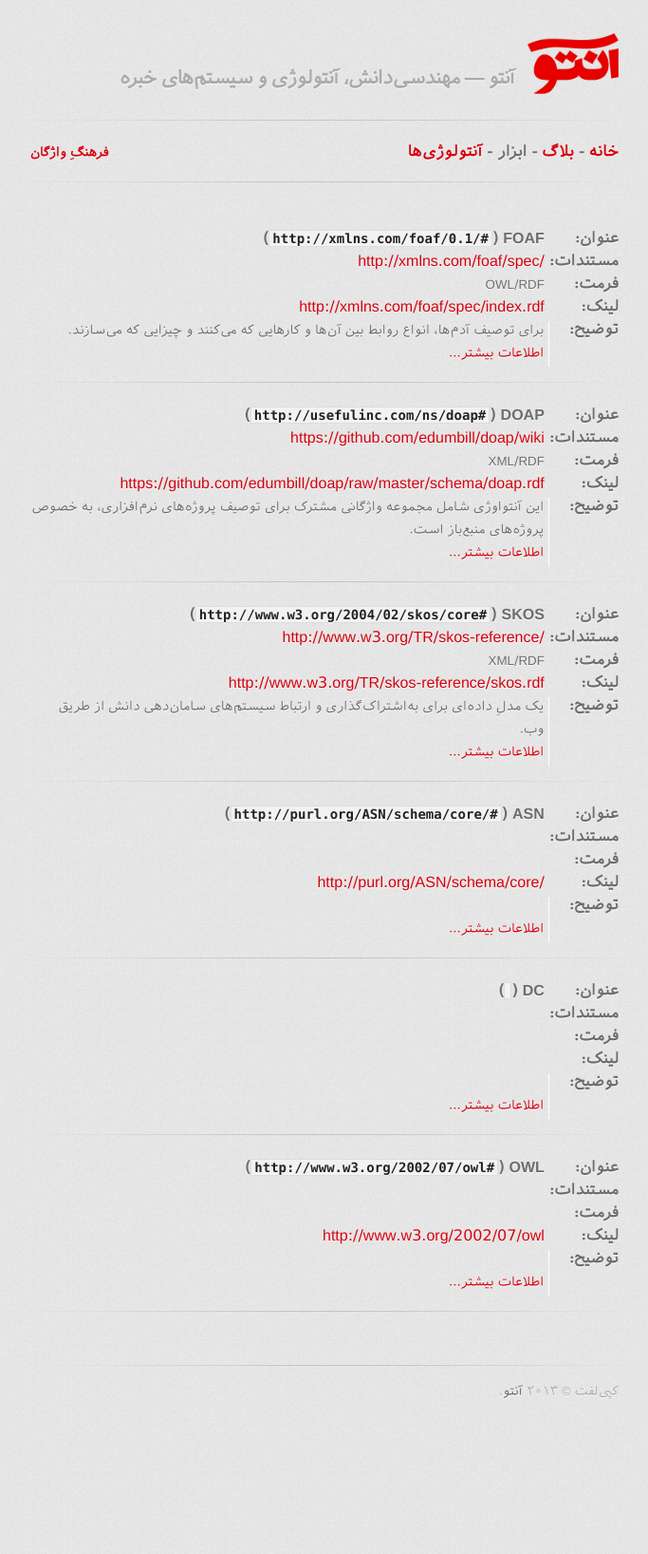
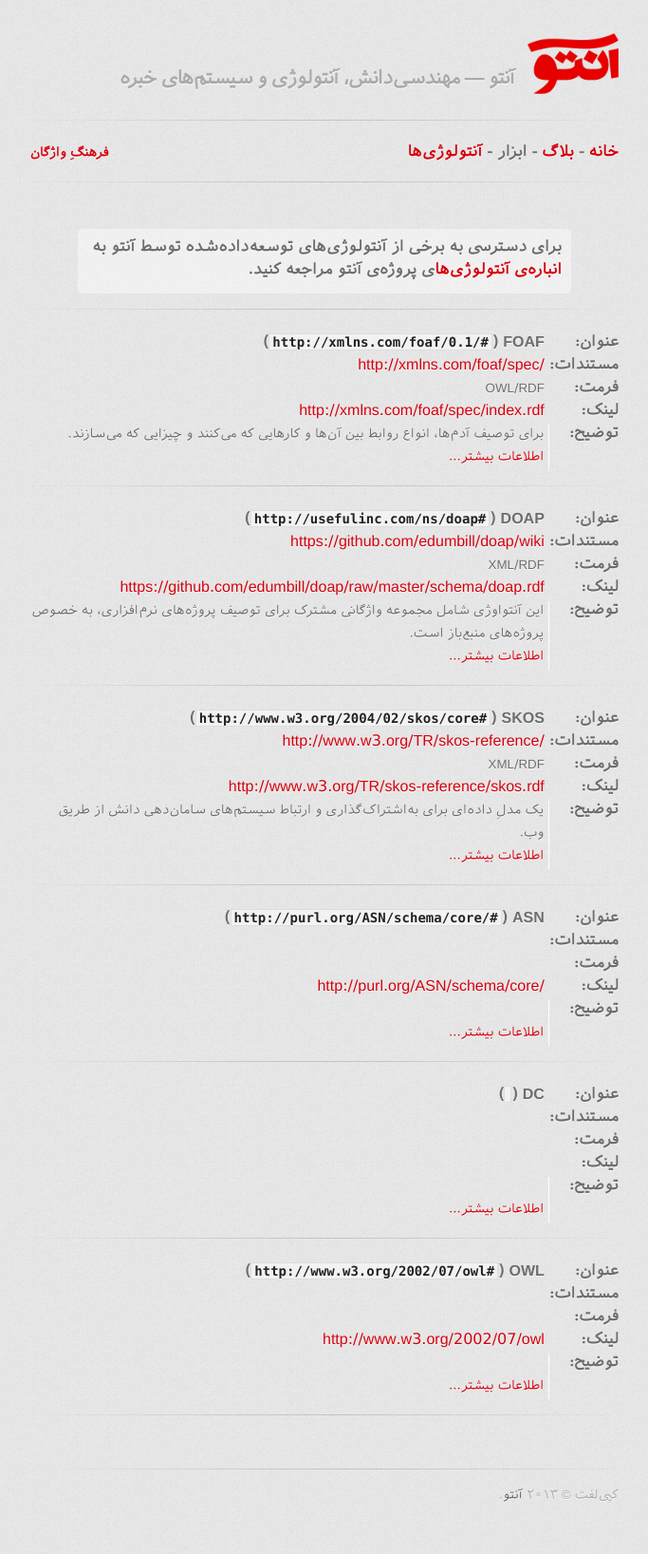
Before and after one commit to morteza/onto, a Jekyll site: the page built from ontologies.html, in a window 1280 px wide. Shown: the whole page at 95% size, without its empty margins (298-981 px from the left). Built offline with Jekyll 4.4.1, drawn with Linux system fonts in a browser that asks for light colours; before the commit the page ends 1527 px from its top, so only the background shows below that.

Commit message:
Add link to the Onto ontologies repository on @morteza's account.

```diff
--- a/assets/css/default.css
+++ b/assets/css/default.css
@@ -381,6 +381,10 @@ table.post-list td {
   height: 0;
 }
 
+.alert {
+  padding:10px; margin: 0px 50px; background: rgba(255,255,255,0.4);border-radius: 5px;
+}
+
 .clearfix {display: inline-block;}
 * html .clearfix {height: 1%;}
 .clearfix {display: block;}
--- a/ontologies.html
+++ b/ontologies.html
@@ -4,5 +4,10 @@ title: "آنتو | آنتولوژی‌ها"
 full_posts: 3
 permalink: ontologies/
 ---
+<div class="alert">
+برای دسترسی به برخی از آنتولوژی‌های توسعه‌داده‌شده توسط آنتو به <a href="http://github.com/morteza/ontologies">انباره‌ی آنتولوژی‌ها</a>ی پروژه‌ی آنتو مراجعه کنید.
+</div>
+
+<hr />
 
 {% include list_all_ontologies.html %}
```
